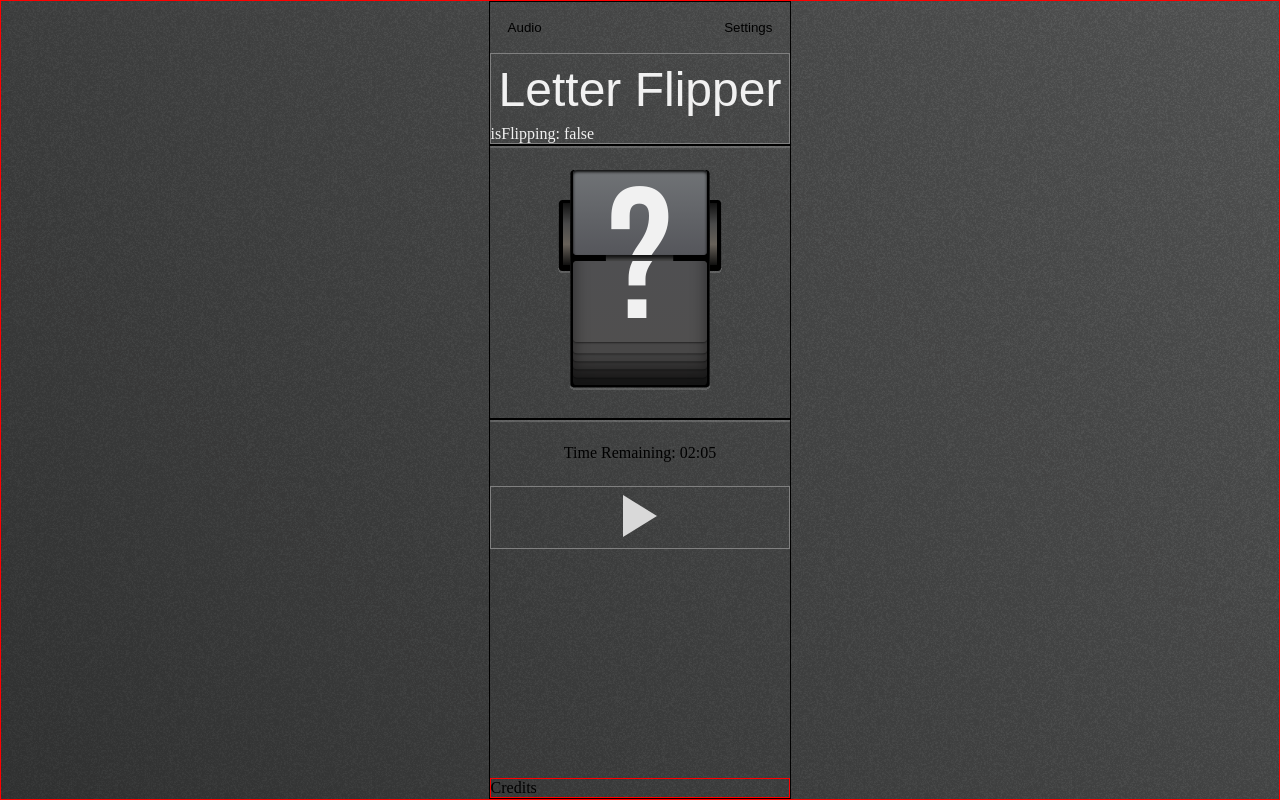
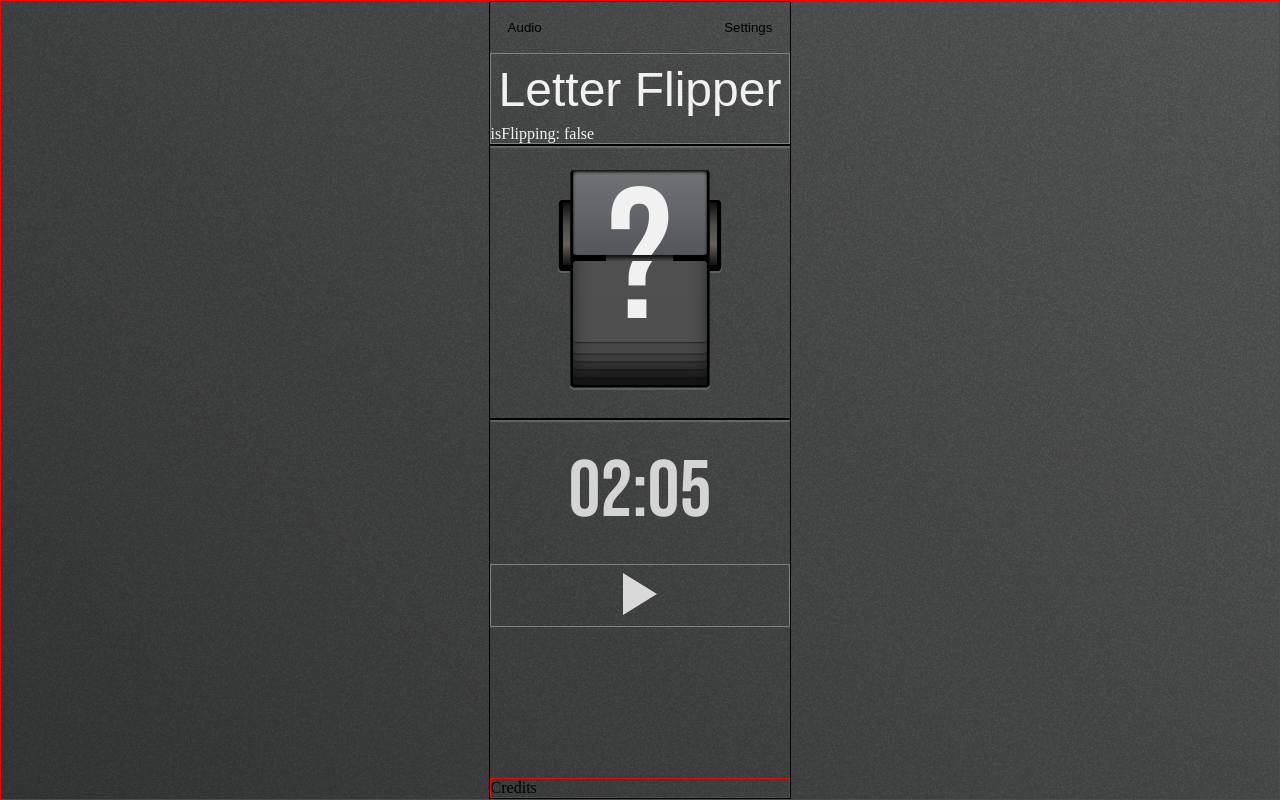
Before and after one commit to DarionV/letter-spinner, a React (Vite) app: page / in a window 1280 px wide. Built offline with nearby package versions, Linux system fonts and the light colour scheme; a web font is replaced by a local one.

Commit message:
update timer style

```diff
--- a/src/App.css
+++ b/src/App.css
@@ -381,6 +381,14 @@ nav {
   gap: 12px;
 }
 
+.timer {
+  color: rgb(212, 212, 212);
+  font-size: 5rem;
+  font-family: "Bebas Neue", sans-serif;
+  font-weight: 400;
+  font-style: normal;
+}
+
 .controls-container {
   /* background-color: beige; */
   border: 1px solid gray;
--- a/src/components/Timer.jsx
+++ b/src/components/Timer.jsx
@@ -91,34 +91,10 @@ const Timer = memo(function Timer({
 
   return (
     <>
-      {/* <div className="timer-container">
-        <SplitFlap
-          size={size}
-          character={digitOne}
-          // initialCharacter={digitOne}
-          flipSpeed={flipSpeed}
-        ></SplitFlap>
-        <SplitFlap
-          size={size}
-          character={digitTwo}
-          // initialCharacter={digitTwo}
-          flipSpeed={flipSpeed}
-        ></SplitFlap>
-        <SplitFlap
-          size={size}
-          character={digitThree}
-          // initialCharacter={digitThree}
-          flipSpeed={flipSpeed}
-        ></SplitFlap>
-        <SplitFlap
-          size={size}
-          character={digitFour}
-          // initialCharacter={digitFour}
-          flipSpeed={flipSpeed}
-        ></SplitFlap>
-      </div> */}
-      Time Remaining: {time.minutes.toString().padStart(2, "0")}:
-      {time.seconds.toString().padStart(2, "0")}
+      <p className="timer">
+        {time.minutes.toString().padStart(2, "0")}:
+        {time.seconds.toString().padStart(2, "0")}
+      </p>
     </>
   );
 });
```
